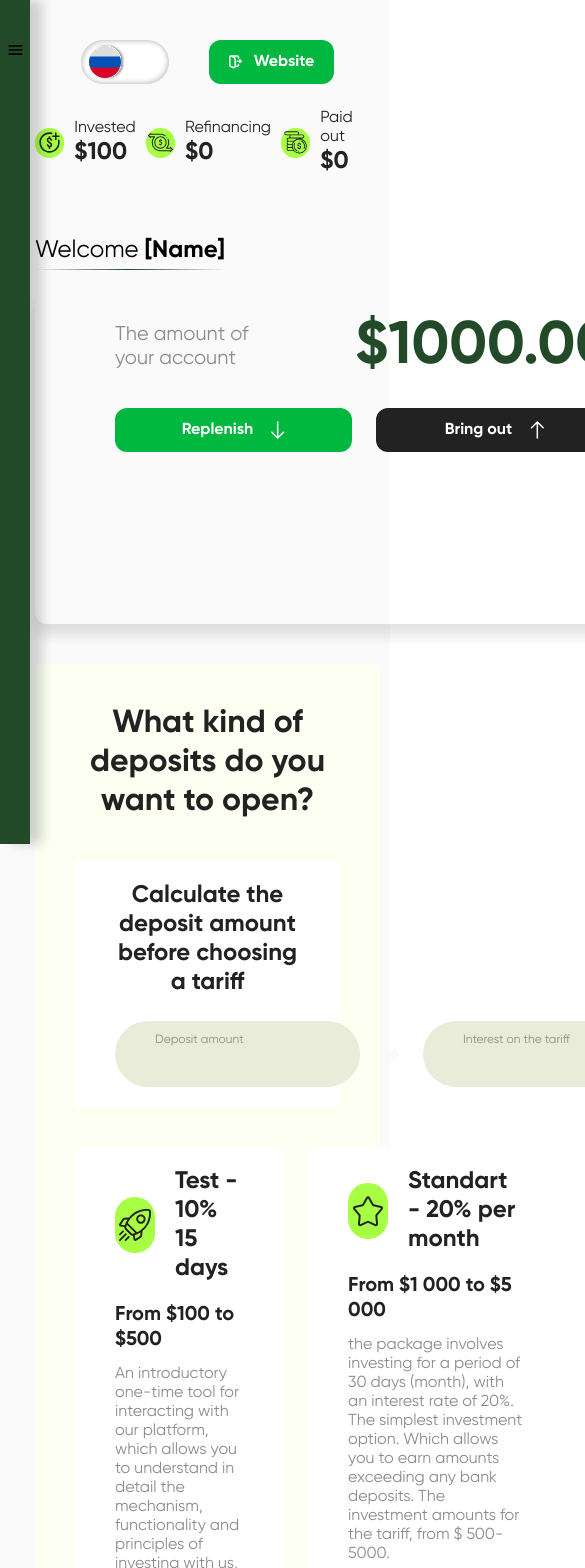
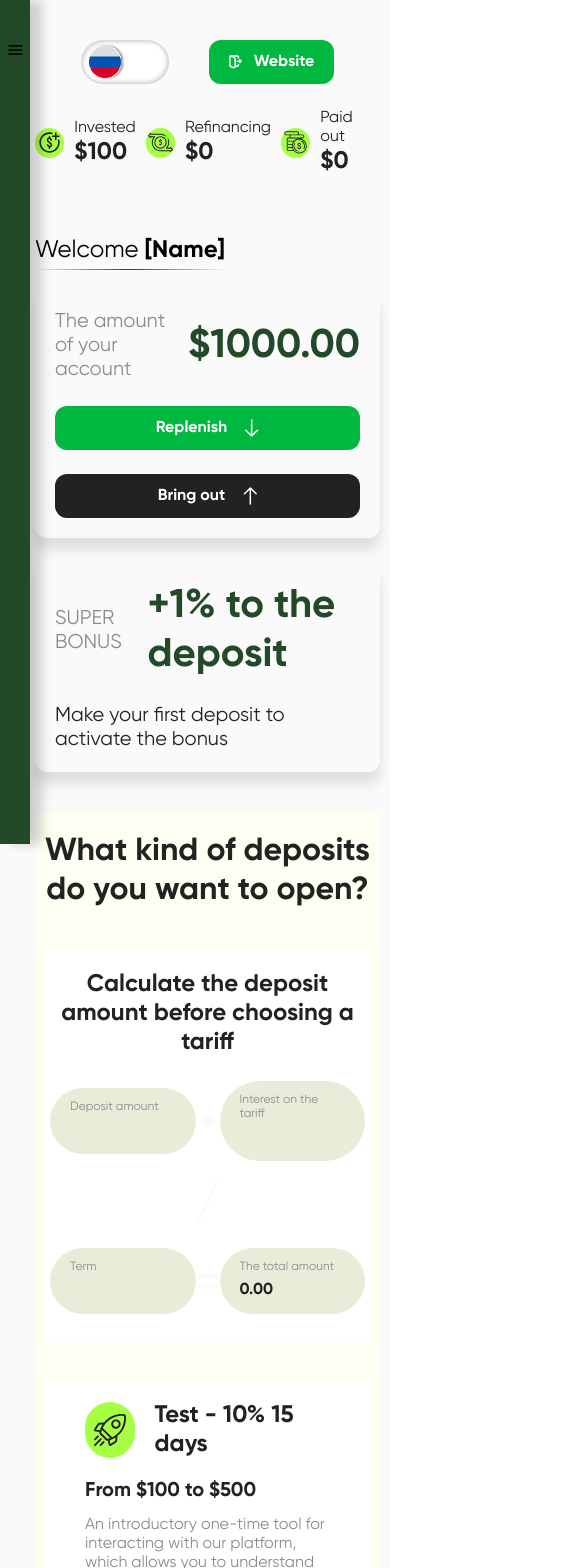
Before and after one commit to DiOnEasy/bitrock, a React (Create React App) app: page /payments in a window 390 px wide. Shown: the top 1568 px of the page, 585 px wide, since content can reach past the window. Built offline with nearby package versions, Linux system fonts and the light colour scheme.

Commit message:
payments is completed

```diff
--- a/src/App.jsx
+++ b/src/App.jsx
@@ -24,22 +24,25 @@ function App() {
   return (
     <>
       <div className={s.app}>
-      {path !== ("/login") && path !== ("/registration") ? <SideBar /> : null}
-        <div className={s.appContent}>
-        {path !== ("/login") && path !== ("/registration") ? <Header /> : null}
+        {path !== "/login" && path !== "/registration" ? <SideBar /> : null}
+        <div className={path !== "/login" && path !== "/registration" ? s.appContent : s.appAuthWrapper}>
+          {path !== "/login" && path !== "/registration" ? <Header /> : null}
           <Routes>
             <Route path="/" element={<Navigate to="/payments" />} />
             <Route path="/payments" element={<Payments />} />
             <Route path="/payments/activate-deposit" element={<Payments />} />
             <Route path="/payments/confirm-payment" element={<Payments />} />
-            <Route path="/login" element={<Login />} />
-            <Route path="/registration" element={<Registration />} />
+
             <Route path="/academy" element={<Academy />} />
             <Route path="/notifications" element={<Notifications />} />
             <Route path="/statistics" element={<Statistics />} />
             <Route path="/help/:id?" element={<Help />} />
             <Route path="/settings" element={<Settings />} />
             <Route path="/transactions" element={<Transactions />} />
+          </Routes>
+          <Routes>
+            <Route path="/login" element={<Login />} />
+            <Route path="/registration" element={<Registration />} />
           </Routes>
         </div>
       </div>
--- a/src/App.module.css
+++ b/src/App.module.css
@@ -10,6 +10,11 @@
     width: 100%;
     box-sizing: border-box;
     background: #FAFAFA;
+}
+
+.appAuthWrapper{
+    width: 100%;
+
 }
 
 @media (max-width: 1280px) {
--- a/src/components/AuthForm/authForm.module.css
+++ b/src/components/AuthForm/authForm.module.css
@@ -56,3 +56,18 @@ line-height: 19px;
 
 
 }
+
+@media (max-width: 800px) {
+    .form{
+        width: 100%;
+    }
+    .inputs{
+         width: 100%;
+    }
+}
+
+@media (max-width: 600px) {
+    .form{
+        padding: 20px 10px;
+    }
+}
--- a/src/pages/Login/login.module.css
+++ b/src/pages/Login/login.module.css
@@ -5,4 +5,5 @@
     display: flex;
     align-items: center;
     justify-content: center;
+    padding: 0 15px;
 }
--- a/src/pages/Payments/ActivateDeposit/activateDeposit.module.css
+++ b/src/pages/Payments/ActivateDeposit/activateDeposit.module.css
@@ -153,3 +153,76 @@
     font-weight: 600;
     line-height: 39px;
 }
+
+@media (max-width: 1440px) {
+    .activateDepositPercentage span:nth-child(2) {
+        font-size: 40px;
+        line-height: 50px;
+    }
+}
+
+
+@media (max-width: 1280px) {
+    .activateDeposit {
+        padding: 20px;
+    }
+
+    .activateDepositContent {
+        gap: 20px;
+    }
+
+    .activateDepositItems {
+        gap: 10px;
+    }
+}
+
+@media (max-width: 1024px) {
+    .activateDepositContent {
+        flex-direction: column-reverse;
+    }
+
+    .activateDepositInput input {
+        width: 100%;
+    }
+}
+
+@media (max-width: 600px) {
+    .activateDepositHeader {
+        grid-template-columns: repeat(1, 1fr);
+    }
+
+    .activateDepositItems {
+        grid-template-columns: repeat(2, 1fr);
+        /* justify-items: center; */
+        gap: 20px;
+    }
+
+    .activateDeposit {
+        padding: 20px 5px;
+    }
+
+    .activateDepositForm {
+        padding: 15px 5px;
+    }
+}
+
+@media (max-width: 480px) {
+    .activateDepositPercentage {
+        flex-direction: column;
+        gap: 15px;
+    }
+
+    .activateDepositPercentage span:nth-child(1) {
+        max-width: 100%;
+    }
+
+    .activateDepositPercentage span:nth-child(2){
+        font-size: 34px;
+        line-height: 40px;
+    }
+
+    .activateDepositItems {
+        grid-template-columns: repeat(1, 1fr);
+        justify-items: center;
+    }
+}
--- a/src/pages/Payments/ChooseDeposit/calcAmount/calcAmount.module.css
+++ b/src/pages/Payments/ChooseDeposit/calcAmount/calcAmount.module.css
@@ -15,6 +15,7 @@
 }
 
 .calcInputs {
+
     display: flex;
     align-items: center;
     gap: 24px;
@@ -31,6 +32,7 @@
 }
 
 .calcInputWrapper span {
+    width: 100%;
     color: #8C8C8C;
     font-size: 12px;
     font-weight: 400;
@@ -38,7 +40,7 @@
 }
 
 .calcInputWrapper input {
-
+    width: 100%;
     color: #222222;
     font-size: 20px;
     font-weight: 400;
@@ -58,3 +60,50 @@
     align-items: center;
     justify-content: center;
 }
+
+
+@media (max-width: 1400px) {
+    .calcInputs {
+        gap: 5px;
+    }
+
+    .calcInputWrapper {
+        padding: 12px 20px;
+    }
+}
+
+
+@media (max-width: 1024px) {
+
+    .calc{
+        padding: 20px 5px;
+    }
+    .calcInputs {
+        display: grid;
+        grid-template-columns: 1fr 0.1fr 1fr;
+        grid-template-rows: repeat(3, 1fr);
+        grid-column-gap: 1px;
+        grid-row-gap: 0px;
+
+        }
+
+        .calcInputs :nth-child(1) { grid-area: 1 / 1 / 2 / 2; }
+        .calcInputs :nth-child(2) { grid-area: 1 / 2 / 2 / 3; }
+        .calcInputs :nth-child(3) { grid-area: 1 / 3 / 2 / 4; }
+        .calcInputs :nth-child(4) { grid-area: 2 / 1 / 3 / 4; }
+        .calcInputs :nth-child(5) { grid-area: 3 / 1 / 4 / 2; }
+        .calcInputs :nth-child(6) { grid-area: 3 / 2 / 4 / 3; }
+        .calcInputs :nth-child(7) { grid-area: 3 / 3 / 4 / 4; }
+        .calcInputs :nth-child(8) { grid-area: 1 / 2 / 2 / 3; }
+        .calcInputs :nth-child(9) { grid-area: 1 / 2 / 2 / 3; }
+
+    .calcInputWrapper{
+        max-width: 100%;
+    }
+}
+
+@media (max-width: 480px) {
+    .calcInputWrapper input {
+        font-size: 16px;
+    }
+}
--- a/src/pages/Payments/ChooseDeposit/chooseDeposit.module.css
+++ b/src/pages/Payments/ChooseDeposit/chooseDeposit.module.css
@@ -19,3 +19,16 @@
     grid-template-columns: repeat(3, 1fr);
     gap: 24px;
 }
+
+@media (max-width: 1400px) {
+    .depositItems {
+        grid-template-columns: repeat(1, 1fr);
+    }
+}
+
+@media (max-width: 480px) {
+    .deposit{
+        padding: 20px 10px;
+    }
+
+}
--- a/src/pages/Payments/ConfirmPayment/confimrPayment.module.css
+++ b/src/pages/Payments/ConfirmPayment/confimrPayment.module.css
@@ -50,12 +50,33 @@
     color: #8C8C8C;
 }
 
-.confirmPaymentContent {
+/* .confirmPaymentContent {
     display: flex;
-    /* grid-template-columns: 2.1fr 1fr; */
+    grid-template-columns: 2.1fr 1fr;
     gap: 20px;
     justify-content: space-between;
+} */
+
+.confirmPaymentContent {
+    display: grid;
+    grid-template-columns: repeat(12, 1fr);
+    /* 12 колонок по 1 фракции */
+    gap: 20px;
+    /* Отступ между колонками */
 }
+
+.confirmPaymentInfo {
+    grid-column: span 8;
+    /* Занимает 8 колонок */
+}
+
+.confirmPaymentQr {
+    grid-column: span 4;
+    /* Занимает 4 колонки */
+}
+
+
+
 
 .confirmPaymentInfo {
     width: 100%;
@@ -68,6 +89,7 @@
     background: #FFFFFF;
     padding: 20px 40px;
     border-radius: 4px;
+    width: 100%;
 }
 
 .confirmPaymentInfoItem p:nth-child(1) {
@@ -87,7 +109,12 @@
     line-height: 39px;
     color: #224A28;
 
+}
 
+.confirmPaymentData span {
+    overflow: hidden;
+    text-overflow: ellipsis;
+    width: 90%;
 }
 
 .confirmPaymentCopyItem {
@@ -128,8 +155,9 @@
 
 .confirmPaymentQrImg img {
     background: #D9D9D9;
-    width: 280px;
-    height: 280px;
+    width: 100%;
+    height: auto;
+    aspect-ratio: 1/1;
 }
 
 
@@ -140,3 +168,44 @@
     line-height: 20px;
     color: #222222;
 }
+
+
+@media (max-width: 1600px) {
+    .confirmPayment {
+        padding: 20px;
+    }
+
+    .confirmPaymentInfo {
+        grid-column: span 7;
+    }
+
+    .confirmPaymentQr {
+        grid-column: span 5;
+    }
+}
+
+@media (max-width: 1024px) {
+    .confirmPaymentQr {
+        display: none;
+    }
+
+    .confirmPaymentInfo {
+        grid-column: span 12;
+    }
+}
+
+@media (max-width: 600px) {
+    .confirmPaymentInfoItem {
+        padding: 20px;
+    }
+
+    .confirmPaymentData {
+        font-size: 16px;
+
+    }
+
+    .confirmPaymentHeader {
+        gap: 20px;
+        grid-template-columns: repeat(1, 1fr);
+    }
+}
--- a/src/pages/Payments/PaymentsAmount/paymentsAmount.module.css
+++ b/src/pages/Payments/PaymentsAmount/paymentsAmount.module.css
@@ -107,3 +107,35 @@
     line-height: 24px;
     color: #222222;
 }
+
+@media (max-width: 1750px) {
+    .amountItem{
+        width: auto;
+        padding: 20px;
+
+    }
+    .amountButtons button{
+        width: 100%;
+    }
+
+}
+
+@media (max-width: 1024px) {
+   .amountNumber, .bonusPercentage {
+        font-size: 40px;
+        line-height: 48px;
+    }
+    .amountItems{
+        flex-direction: column;
+    }
+
+
+
+}
+
+
+@media (max-width: 480px) {
+    .amountButtons{
+        flex-direction: column;
+    }
+}
--- a/src/pages/Registration/registration.module.css
+++ b/src/pages/Registration/registration.module.css
@@ -5,6 +5,7 @@ height: 100vh;
 display: flex;
 align-items: center;
 justify-content: center;
+padding: 0 15px;
 }
 
 .password__input{
```
